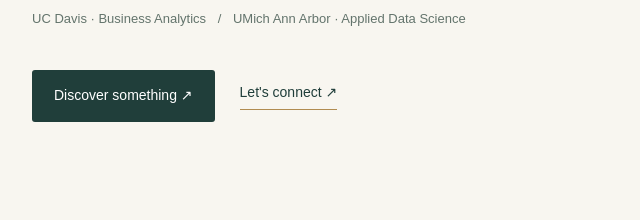
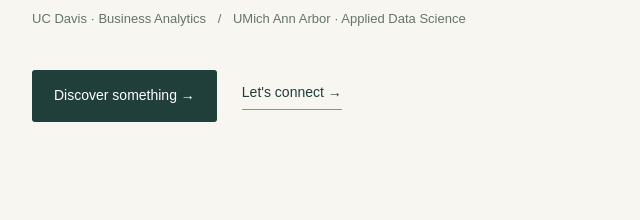
Before and after one commit to Pratibhagk/Pratibhagk.github.io, a plain HTML site: page index.html in a window 1280 px wide. Shown: the part 580-800 px from the top of the page, 130-770 px from the left. Drawn offline with Linux system fonts and the light colour scheme.

Commit message:
Changing arrows in buttons

```diff
--- a/index.html
+++ b/index.html
@@ -21,7 +21,7 @@
         <h1>A little curiosity<br>goes a <em>long way.</em></h1>
         <p class="lead">I'm <strong>Pratibha</strong>, a business analytics student exploring data, technology, creativity, and the fascinating ideas that connect them.</p>
         <p class="meta">UC Davis · Business Analytics <span aria-hidden="true">/</span> UMich Ann Arbor · Applied Data Science</p>
-        <div class="actions"><a class="primary-link" href="#discover">Discover something <span aria-hidden="true">↗</span></a><a class="secondary-link" href="#connect">Let's connect ↗</a></div>
+        <div class="actions"><a class="primary-link" href="#discover">Discover something →<span aria-hidden="true"></span></a><a class="secondary-link" href="#connect">Let's connect →</a></div>
         <div class="ornament" aria-hidden="true">✳</div>
       </section>
 
```
